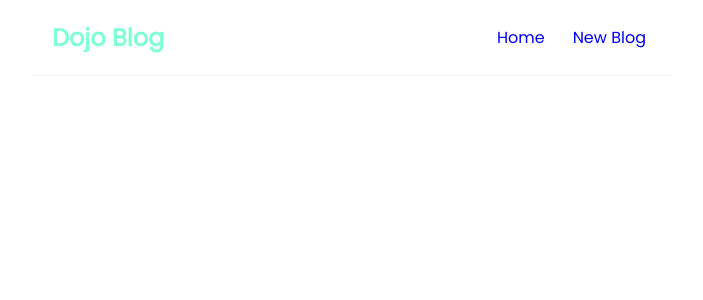
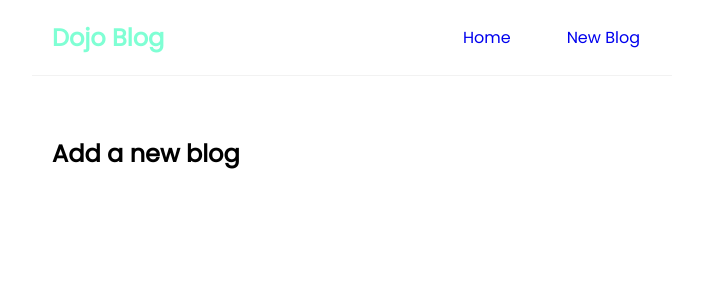
Before and after one commit to YashRTiwari/React-BlogPage, a React (Create React App) app: page /create-blog in a window 1280 px wide. Shown: the top 300 px of the page, without its empty margins (288-991 px from the left). Built offline with nearby package versions, Linux system fonts and the light colour scheme; the HTML template or start-up script is replaced by a standard one.

Commit message:
added create-blog page

```diff
--- a/src/App.js
+++ b/src/App.js
@@ -2,6 +2,7 @@ import './App.css';
 import Home from './components/Home';
 import Navbar from './components/Navbar';
 import {BrowserRouter as Router, Link, Route, Switch } from 'react-router-dom'
+import CreateBlog from './components/CreateBlog';
 function App() {
 
   return (
@@ -11,6 +12,7 @@ function App() {
           <div className="content">
             <Switch>
               <Route exact path='/'><Home/></Route>
+              <Route exact path='/create-blog'><CreateBlog/></Route>
             </Switch>
           </div>
       </div>
--- /dev/null
+++ b/src/components/CreateBlog.js
@@ -0,0 +1,12 @@
+import React from 'react'
+import './CreateBlog.css'
+
+const CreateBlog = () => {
+    return (
+        <div className="create-blog">
+            <h2>Add a new blog</h2>
+        </div>
+    )
+}
+
+export default CreateBlog;
--- a/src/components/Navbar.js
+++ b/src/components/Navbar.js
@@ -1,4 +1,5 @@
 import React from 'react'
+import { Link } from 'react-router-dom'
 import './Navbar.css'
 
 function Navbar(props) {
@@ -6,8 +7,8 @@ function Navbar(props) {
         <nav className="navbar">
             <h1>Dojo Blog</h1>
             <div className="links">
-                <a href="/">Home</a>
-                <a href="/create">New Blog</a>
+                <Link to='/'><a href="/">Home</a></Link>
+                <Link to='/create-blog'><a href="/create-blog">New Blog</a></Link>
             </div>
         </nav>
     )
```
Also changed, not shown: src/components/CreateBlog.css (added), 1 other file (tests, documents, lock files or other folders).
